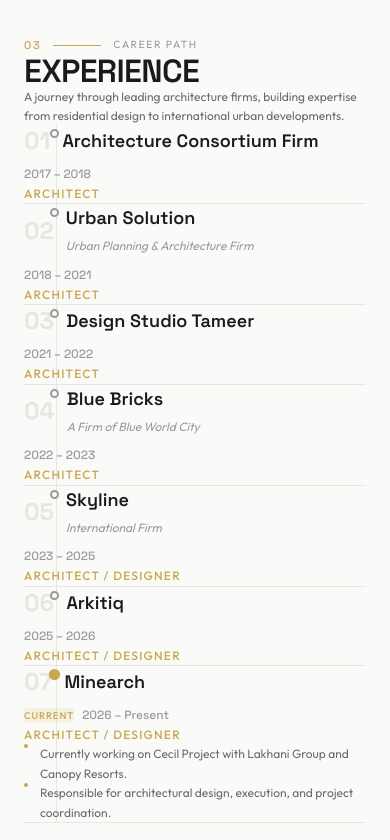
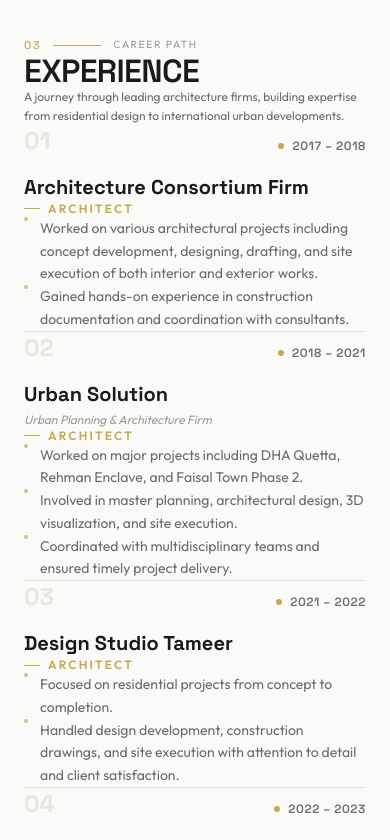
Before and after one commit to 00tatheer00/raza-jan-website, a Next.js app: page / in a window 390 px wide. Shown: the part 2600-3440 px from the top of the page. Built offline with nearby package versions, Linux system fonts and the light colour scheme.

Commit message:
Fix layout overlap in Experience & Education sections: clean responsive grid alignment and spacing

```diff
--- a/src/components/Education.tsx
+++ b/src/components/Education.tsx
@@ -48,7 +48,7 @@ export default function Education() {
                 <motion.div
                   className="absolute top-1/2 -translate-y-1/2 left-0 h-px bg-[var(--color-accent)]"
                   initial={{ width: 0 }}
-                  animate={isInView ? { width: "120%" } : {}}
+                  animate={isInView ? { width: "100%" } : {}}
                   transition={{ duration: 1, delay: 0.6 }}
                 />
 
--- a/src/components/Experience.tsx
+++ b/src/components/Experience.tsx
@@ -7,7 +7,7 @@ import { siteData } from "@/data/siteData";
 
 export default function Experience() {
   const { ref, isInView } = useInView({ threshold: 0.05 });
-  const [activeIndex, setActiveIndex] = useState<number | null>(null);
+  const [hoveredIndex, setHoveredIndex] = useState<number | null>(null);
 
   return (
     <section id="experience" className="section-padding relative" ref={ref}>
@@ -47,153 +47,96 @@ export default function Experience() {
           </motion.p>
         </div>
 
-        {/* Timeline */}
-        <div className="relative">
-          {/* Central timeline line — Desktop */}
-          <motion.div
-            className="absolute left-8 lg:left-[120px] top-0 bottom-0 w-px bg-[var(--color-border)]"
-            initial={{ scaleY: 0 }}
-            animate={isInView ? { scaleY: 1 } : {}}
-            transition={{ duration: 1.5, ease: [0.16, 1, 0.3, 1] }}
-            style={{ transformOrigin: "top" }}
-          />
+        {/* Structured Architectural Timeline */}
+        <div className="space-y-0">
+          {siteData.experience.map((exp, index) => {
+            const isHovered = hoveredIndex === index;
 
-          {/* Timeline entries */}
-          {siteData.experience.map((exp, index) => (
+            return (
               <motion.div
                 key={exp.number}
-              className={`relative pl-16 lg:pl-[180px] pb-12 md:pb-16 last:pb-0 cursor-pointer group`}
-              initial={{ opacity: 0, y: 30 }}
+                className="group relative border-b border-[var(--color-border)] py-8 md:py-10 transition-colors duration-300 hover:border-[var(--color-accent)]/50"
+                initial={{ opacity: 0, y: 25 }}
                 animate={isInView ? { opacity: 1, y: 0 } : {}}
                 transition={{
-                duration: 0.6,
-                delay: 0.3 + index * 0.1,
+                  duration: 0.5,
+                  delay: 0.15 + index * 0.08,
                   ease: [0.16, 1, 0.3, 1],
                 }}
-              onClick={() =>
-                setActiveIndex(activeIndex === index ? null : index)
-              }
-              onMouseEnter={() => setActiveIndex(index)}
+                onMouseEnter={() => setHoveredIndex(index)}
+                onMouseLeave={() => setHoveredIndex(null)}
               >
-              {/* Timeline point */}
-              <div
-                className={`absolute left-[26px] lg:left-[114px] top-1 w-[9px] h-[9px] rounded-full border-2 transition-all duration-400 ${
-                  activeIndex === index || exp.isCurrent
-                    ? "bg-[var(--color-accent)] border-[var(--color-accent)] scale-125"
-                    : "bg-[var(--color-bg)] border-[var(--color-text-muted)] group-hover:border-[var(--color-accent)]"
-                }`}
-              />
+                {/* Accent line on hover */}
+                <div className="absolute top-0 left-0 w-0 h-px bg-[var(--color-accent)] group-hover:w-full transition-all duration-500" />
 
-              {/* Year — positioned left of timeline on desktop */}
-              <div className="absolute left-0 lg:left-0 top-0 w-[60px] lg:w-[100px] text-right hidden lg:block">
-                <span
-                  className={`font-display text-xs font-medium transition-colors duration-300 ${
-                    activeIndex === index
-                      ? "text-[var(--color-accent)]"
-                      : "text-[var(--color-text-muted)]"
-                  }`}
-                  style={{ letterSpacing: "0.05em" }}
-                >
-                  {exp.years.split(" – ")[0]}
-                </span>
-              </div>
-
-              {/* Content */}
-              <div className="border-b border-[var(--color-border)] pb-8 md:pb-12 group-hover:border-[var(--color-accent)] transition-colors duration-500">
-                {/* Top row */}
-                <div className="flex flex-col sm:flex-row sm:items-start sm:justify-between gap-2 mb-3">
+                <div className="grid grid-cols-1 md:grid-cols-12 gap-4 md:gap-8 items-start">
+                  {/* Column 1: Index Number & Period (Col span 3 on desktop) */}
+                  <div className="md:col-span-3 flex md:flex-col items-baseline md:items-start justify-between gap-2">
                     <div className="flex items-center gap-3">
-                    <span
-                      className={`font-display text-2xl md:text-3xl font-bold transition-colors duration-300 ${
-                        activeIndex === index
-                          ? "text-[var(--color-accent)]"
-                          : "text-[var(--color-border)] group-hover:text-[var(--color-accent)]"
-                      }`}
-                    >
+                      <span className="font-display text-2xl md:text-3xl font-bold text-[var(--color-border)] group-hover:text-[var(--color-accent)] transition-colors duration-300">
                         {exp.number}
                       </span>
-                    <div>
-                      <h3
-                        className={`font-display text-lg md:text-xl font-semibold transition-colors duration-300 ${
-                          activeIndex === index
-                            ? "text-[var(--color-text)]"
-                            : "text-[var(--color-text)]"
-                        }`}
-                      >
-                        {exp.company}
-                      </h3>
-                      {exp.subtitle && (
-                        <span className="text-[var(--color-text-muted)] italic" style={{ fontSize: "var(--text-small)" }}>
-                          {exp.subtitle}
+                      {exp.isCurrent && (
+                        <span className="px-2 py-0.5 text-[0.6rem] font-bold tracking-widest uppercase bg-[var(--color-accent-light)] text-[var(--color-accent)] border border-[var(--color-accent)]/30 rounded-xs">
+                          CURRENT
                         </span>
                       )}
                     </div>
-                  </div>
-
-                  <div className="flex items-center gap-2 sm:text-right ml-12 sm:ml-0">
-                    {exp.isCurrent && (
-                      <span className="px-2 py-0.5 text-[0.6rem] font-medium tracking-[0.1em] uppercase bg-[var(--color-accent-light)] text-[var(--color-accent)] rounded-sm">
-                        CURRENT
-                      </span>
-                    )}
-                    <span
-                      className="text-[var(--color-text-muted)] font-display font-medium whitespace-nowrap"
-                      style={{ fontSize: "var(--text-small)" }}
-                    >
+                    <div className="flex items-center gap-2 mt-1">
+                      <span className="w-1.5 h-1.5 rounded-full bg-[var(--color-accent)]" />
+                      <span className="font-display text-xs md:text-sm font-semibold tracking-wider text-[var(--color-text-secondary)] group-hover:text-[var(--color-accent)] transition-colors duration-300">
                         {exp.years}
                       </span>
                     </div>
                   </div>
 
-                {/* Position */}
-                <p
-                  className="text-[var(--color-accent)] font-medium mb-4 ml-12 sm:ml-[calc(2rem+0.75rem)]"
-                  style={{
-                    fontSize: "var(--text-small)",
-                    letterSpacing: "0.1em",
-                    textTransform: "uppercase",
-                  }}
-                >
+                  {/* Column 2: Company, Position & Description (Col span 9 on desktop) */}
+                  <div className="md:col-span-9 space-y-3">
+                    {/* Company Header */}
+                    <div className="flex flex-col sm:flex-row sm:items-baseline sm:justify-between gap-1 sm:gap-4">
+                      <h3 className="font-display text-xl md:text-2xl font-bold text-[var(--color-text)] group-hover:text-[var(--color-accent)] transition-colors duration-300">
+                        {exp.company}
+                      </h3>
+                      {exp.subtitle && (
+                        <span className="text-xs md:text-sm text-[var(--color-text-muted)] italic font-normal">
+                          {exp.subtitle}
+                        </span>
+                      )}
+                    </div>
+
+                    {/* Role / Position */}
+                    <div className="flex items-center gap-2">
+                      <span className="w-4 h-px bg-[var(--color-accent)]" />
+                      <span className="text-xs font-semibold uppercase tracking-[0.18em] text-[var(--color-accent)]">
                         {exp.position}
-                </p>
+                      </span>
+                    </div>
 
-                {/* Description — reveal on active */}
-                <AnimatePresence>
-                  {(activeIndex === index || exp.isCurrent) && (
-                    <motion.div
-                      className="ml-0 sm:ml-[calc(2rem+0.75rem)]"
-                      initial={{ opacity: 0, height: 0 }}
-                      animate={{ opacity: 1, height: "auto" }}
-                      exit={{ opacity: 0, height: 0 }}
-                      transition={{ duration: 0.4, ease: [0.16, 1, 0.3, 1] }}
-                    >
+                    {/* Responsibilities & Achievements */}
+                    <div className="pt-2">
                       <ul className="space-y-2">
-                        {exp.description.map((desc, i) => (
+                        {exp.description.map((item, i) => (
                           <li
                             key={i}
-                            className="flex items-start gap-3 leading-relaxed"
-                            style={{
-                              fontSize: "var(--text-small)",
-                              color: "var(--color-text-secondary)",
-                            }}
+                            className="flex items-start gap-3 text-sm text-[var(--color-text-secondary)] leading-relaxed"
                           >
-                            <span className="w-1 h-1 rounded-full bg-[var(--color-accent)] mt-2 shrink-0" />
-                            {desc}
+                            <span className="w-1 h-1 rounded-full bg-[var(--color-accent)] mt-2 shrink-0 opacity-70 group-hover:opacity-100" />
+                            <span>{item}</span>
                           </li>
                         ))}
                       </ul>
-                    </motion.div>
-                  )}
-                </AnimatePresence>
+                    </div>
+                  </div>
                 </div>
               </motion.div>
-          ))}
+            );
+          })}
         </div>
       </div>
 
-      {/* Right architectural line */}
+      {/* Decorative vertical line */}
       <motion.div
-        className="absolute right-[4%] top-0 w-px h-full hidden xl:block"
+        className="absolute right-[4%] top-0 w-px h-full hidden xl:block pointer-events-none"
         initial={{ scaleY: 0 }}
         animate={isInView ? { scaleY: 1 } : {}}
         transition={{ duration: 1.5, delay: 0.5 }}
```
Lines whose indentation alone changed are shown as unchanged.
